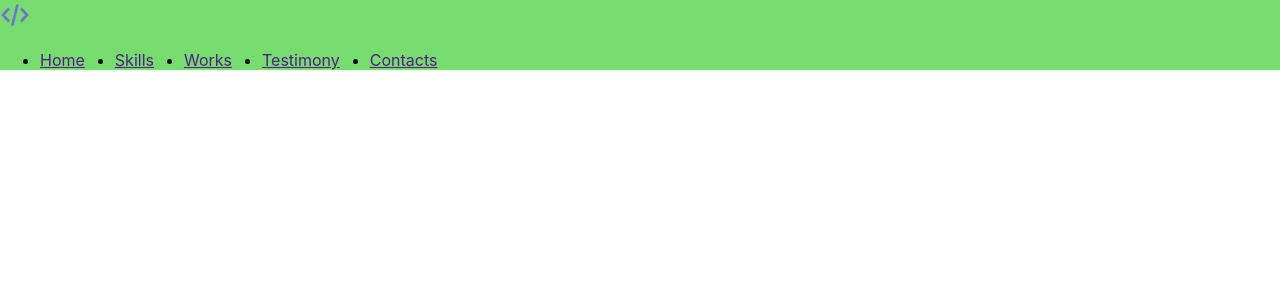
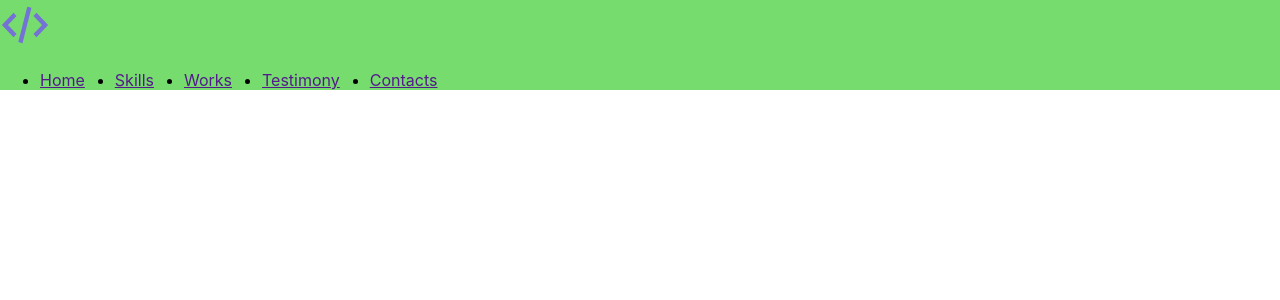
Before and after one commit to dktwho/portfolio-start-project-main, a React app: page / in a window 1280 px wide. Shown: the top 300 px of the page. Built offline with nearby package versions, Linux system fonts and the light colour scheme.

Commit message:
landing: added viewBox props Icon

```diff
--- a/src/components/icon/Icon.tsx
+++ b/src/components/icon/Icon.tsx
@@ -5,20 +5,21 @@ type IconPropsType = {
     iconId: string
     width?: string
     height?: string
+    viewBox?: string
 
 }
 export const Icon = (props: IconPropsType) => {
-    const {iconId, width, height} = props
+    const {iconId, width, height, viewBox} = props
     return (
-        <svg width={width} height={height} viewBox="0 0 50 50" fill="none" xmlns="http://www.w3.org/2000/svg">
-            <path fill-rule="evenodd" clip-rule="evenodd"
-                  d="M18.3125 42.0645L27.2623 6.6875L31.4375 7.87241L22.4878 43.3125L18.3125 42.0645Z" fill="#7572D5"/>
-            <path fill-rule="evenodd" clip-rule="evenodd"
-                  d="M13.5025 12.6875L16.5625 15.9278L7.99501 25.0001L16.5625 34.0721L13.5025 37.3125L1.875 25.0001L13.5025 12.6875Z"
-                  fill="#7572D5"/>
-            <path fill-rule="evenodd" clip-rule="evenodd"
-                  d="M36.4976 12.6875L33.4375 15.9278L42.0051 25.0001L33.4375 34.0721L36.4976 37.3125L48.125 25.0001L36.4976 12.6875Z"
-                  fill="#7572D5"/>
+        <svg width={width || '50'} height={height || '50'} viewBox={viewBox || '0 0 50 50'} fill="none" xmlns="http://www.w3.org/2000/svg">
+            <path
+                d="M18.3125 42.0645L27.2623 6.6875L31.4375 7.87241L22.4878 43.3125L18.3125 42.0645Z" fill="#7572D5"/>
+            <path
+                d="M13.5025 12.6875L16.5625 15.9278L7.99501 25.0001L16.5625 34.0721L13.5025 37.3125L1.875 25.0001L13.5025 12.6875Z"
+                fill="#7572D5"/>
+            <path
+                d="M36.4976 12.6875L33.4375 15.9278L42.0051 25.0001L33.4375 34.0721L36.4976 37.3125L48.125 25.0001L36.4976 12.6875Z"
+                fill="#7572D5"/>
             <use xlinkHref={`${iconsSprite}#${iconId}`}/>
         </svg>
     );
--- a/src/components/logo/Logo.tsx
+++ b/src/components/logo/Logo.tsx
@@ -4,7 +4,7 @@ import {Icon} from "../icon/Icon";
 export const Logo = () => {
     return (
         <a href="">
-            <Icon iconId={'code'} width={'30'} height={'30'}/>
+            <Icon iconId={'code'} width={'50'} height={'50'} viewBox={'0 0 50 50'}/>
         </a>
     );
 };
```
